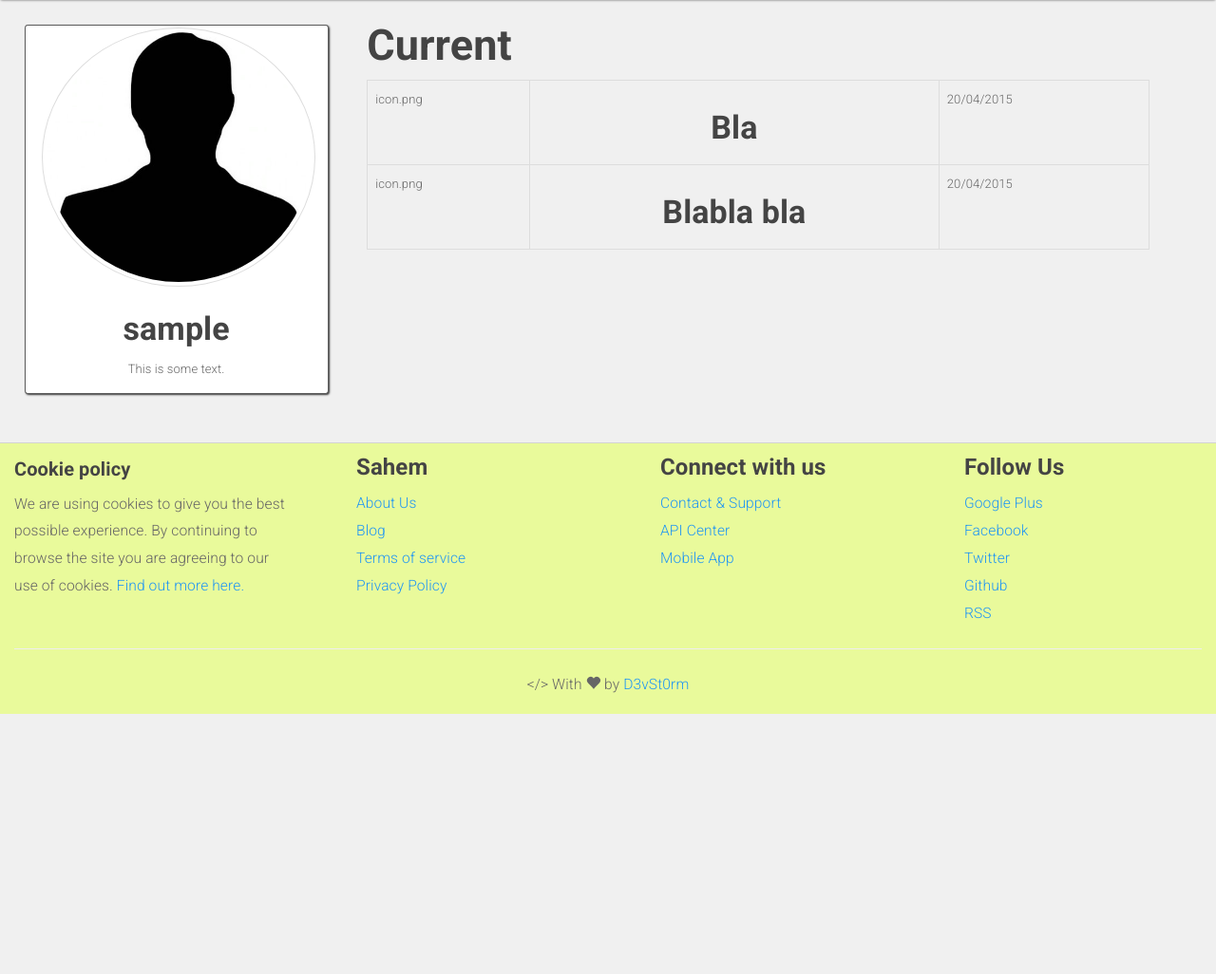
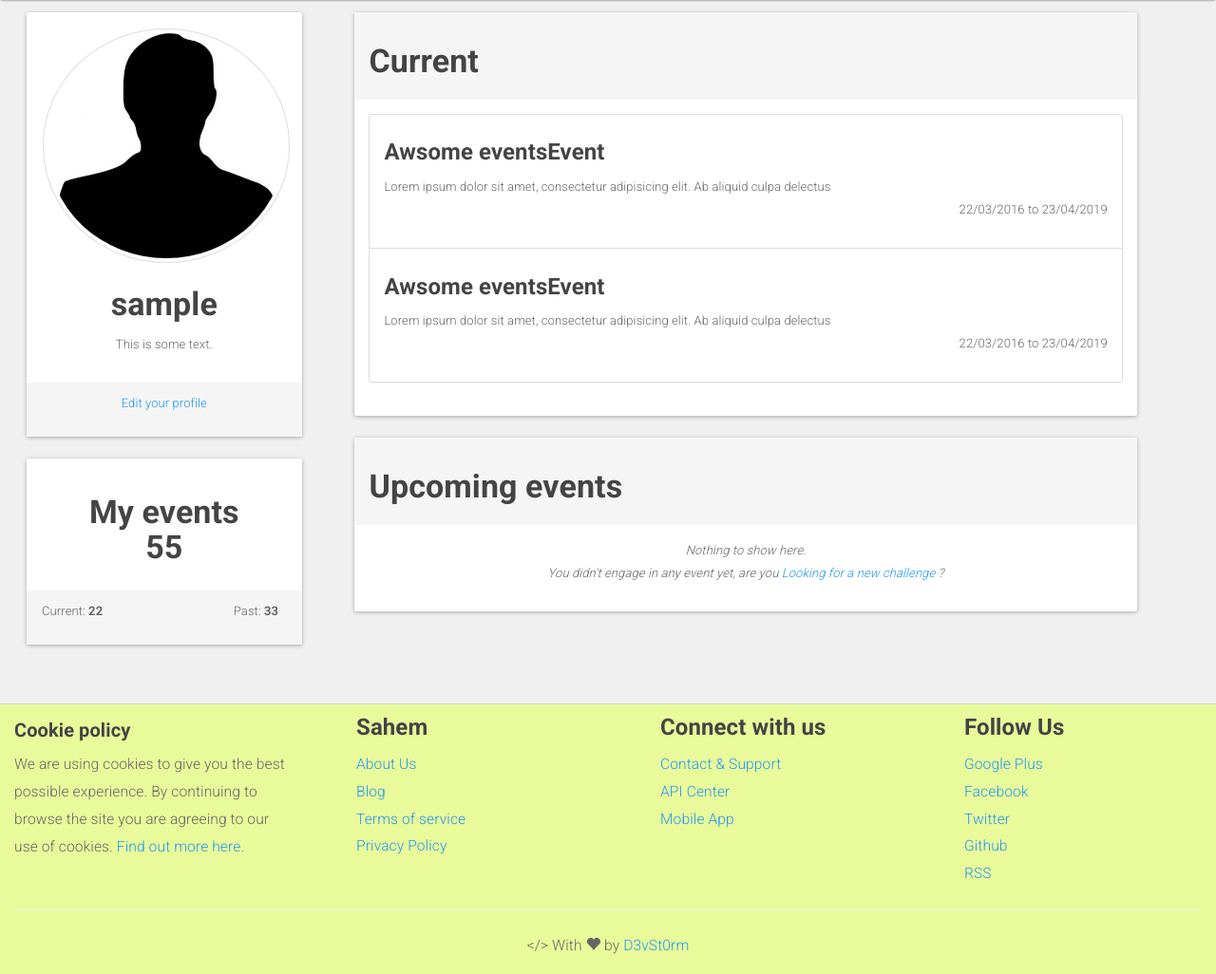
Before and after one commit to GMAGD/sahem, a Django app: a page that uses sahem/templates/base.html in a window 1280 px wide. Shown: the part 64-1090 px from the top of the page at 95% size. Before the commit the page ends 816 px from the top, so only its background shows below. Run offline with Django 3.2, Linux system fonts and the light colour scheme; the visitor is signed in with stand-in values (Sample User, id 1); data comes from the database, SQL or seed files in the repository; parts of the project's set-up code (start-up, migrations or seed data) failed here and were passed over; some libraries are stand-ins or nearby versions.

Commit message:
Work on MyProfile, PrivacyPolicy and Event-details page

```diff
--- a/sahem/static/css/project.css
+++ b/sahem/static/css/project.css
@@ -52,6 +52,12 @@ body {
   background-color: #f0f0f0;
 }
 
+#googleMap{
+  width:500px;
+  height:380px;
+  border: solid whitesmoke 3px;
+  box-shadow: #0f0f0f 2px 2px 4px;
+}
 #headerTop {
   padding-top: 8%;
   padding-bottom: 12%;
@@ -102,16 +108,7 @@ main {
 }
 
 .cards-content {
-  background-color: white;
-  border-radius: 1%;
-  border: 1px solid #5e5e5e;
-  box-shadow: 1px 1px 2px #343434;
-  margin: 2%;
-}
-
-.cards-content h2, h3, p, li {
-  text-align: center;
-
+  margin: 1%;
 }
 
 .sub-card {
--- a/sahem/templates/base.html
+++ b/sahem/templates/base.html
@@ -183,7 +183,7 @@
             </div>
         </div>
         <hr>
-        <p>&lt;/&gt; With <span class="glyphicon glyphicon-heart" aria-hidden="true"></span> by <a href="#">D3vSt0rm</a>
+        <p class="text-center">&lt;/&gt; With <span class="glyphicon glyphicon-heart" aria-hidden="true"></span> by <a href="#">D3vSt0rm</a>
         </p>
     </footer>
 </main>
--- a/sahem/templates/pages/home.html
+++ b/sahem/templates/pages/home.html
@@ -54,7 +54,7 @@
         <!-- NEWS -->
         <section></section>
         <!-- Join US -->
-        <section id="join-us-banner">
+        <section class="text-center" id="join-us-banner">
             <h3>The world needs you, hero !</h3>
             <p><a href="#">Join us</a> and start making the change</p>
         </section>
--- a/sahem/templates/users/user_detail.html
+++ b/sahem/templates/users/user_detail.html
@@ -13,30 +13,89 @@
 {% endblock %}
 
 {% block content %}
-<div class="container-fluid">
+    <div class="container-fluid">
         <div class="row">
-            <div class="col-sm-4 col-xs-4 col-md-3 col-lg-3 cards-content">
-                <img src="../../static/images/avatar.jpg" class="img-responsive img-circle img-thumbnail">
-                <h3>{{ request.user }}</h3>
-                <p>This is some text.</p>
+            <div class="col-sm-4 col-xs-8 col-md-3 col-lg-3 cards-content pull-left text-center">
+                <div class="panel panel-default">
+                    <div class="panel-body">
+                        <img src="../../static/images/avatar.jpg" class="img-responsive img-circle img-thumbnail">
+                    <h3>{{ request.user }}</h3>
+                    <p>This is some text.</p>
+                    </div>
+                    <div class="panel-footer">
+                        <p><a href="#">Edit your profile</a></p>
+                    </div>
+                </div>
+
+                <div class="panel panel-default">
+                    <div class="panel-body text-center">
+                        <!--
+                        todo: Make it dynamic
+                                          -->
+                        <h3>My events<br> 55</h3>
+                    </div>
+                    <div class="panel-footer">
+                        <div class="row">
+                            <div class="col-xs-4 pull-left">
+                                <p>Current: <strong>22</strong></p>
+                            </div>
+                            <div class="col-xs-4 pull-right">
+                                <p>Past: <strong>33</strong></p>
+                            </div>
+                        </div>
+                    </div>
+                </div>
             </div>
-            <div class="col-sm-8 col-xs-8 col-md-8 col-lg-8">
-                <h2>Current</h2>
-                <table class="table table-hover table-bordered table-responsive">
-                    <tbody>
-                    <tr>
-                        <td>icon.png</td>
-                        <td><h3>Bla </h3></td>
-                        <td>20/04/2015</td>
-                    </tr>
-                    <tr>
-                        <td>icon.png</td>
-                        <td><h3>Blabla bla</h3></td>
-                        <td>20/04/2015</td>
-                    </tr>
-                </table>
+
+            <div class="col-sm-12 col-xs-12 col-md-8 col-lg-8 cards-content">
+                <div class="panel panel-default">
+                    <div class="panel-heading">
+                        <h3>Current</h3>
+                    </div>
+                    <div class="panel-body">
+                        <ul class="list-group">
+                            <li class="list-group-item">
+                                <h4>Awsome eventsEvent</h4>
+                                Lorem ipsum dolor sit amet, consectetur adipisicing elit. Ab aliquid culpa delectus
+                                <p class="text-right">22/03/2016 to 23/04/2019</p>
+
+                            <li class="list-group-item">
+                                <h4>Awsome eventsEvent</h4>
+                                Lorem ipsum dolor sit amet, consectetur adipisicing elit. Ab aliquid culpa delectus
+                                <p class="text-right">22/03/2016 to 23/04/2019</p></li>
+                        </ul>
+                    </div>
+                </div> <!--Current Card-->
+
+                <div class="panel panel-default">
+                    <div class="panel-heading">
+                        <h3>Upcoming events</h3>
+                    </div>
+                    <div class="panel-body">
+                        <!--If nothing-->
+                        <p class="text-center"><i>
+                            Nothing to show here. <br>
+                            You didn't engage in any event yet, are you <a href="#">Looking for a new challenge </a>?
+                        </i></p>
+                        <!--
+                        <ul class="list-group">
+                            <li class="list-group-item">
+                                <h4>Awsome eventsEvent</h4>
+                                Lorem ipsum dolor sit amet, consectetur adipisicing elit. Ab aliquid culpa delectus
+                                <p class="text-right">22/03/2016 to 23/04/2019</p>
+
+                            <li class="list-group-item">
+                                <h4>Awsome eventsEvent</h4>
+                                Lorem ipsum dolor sit amet, consectetur adipisicing elit. Ab aliquid culpa delectus
+                                <p class="text-right">22/03/2016 to 23/04/2019</p></li>
+                        </ul>
+                        -->
+                    </div>
+                </div> <!--Current Card-->
             </div>
+
+
         </div>
 
-</div>
+    </div>
 {% endblock content %}
```
Also changed, not shown: sahem/templates/events/detail.html (+36 -20 lines), sahem/templates/pages/about.html (+21 -1 lines).
